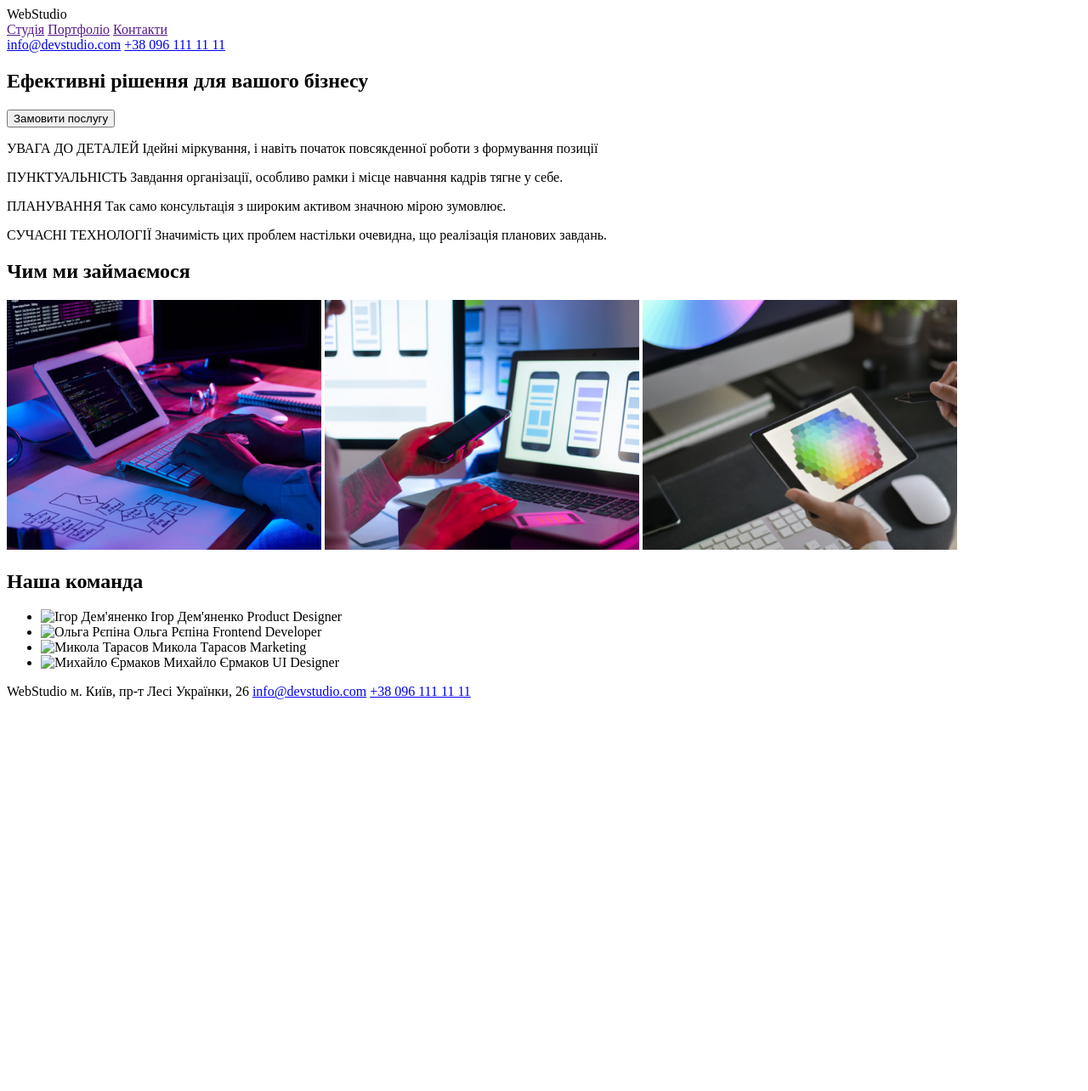
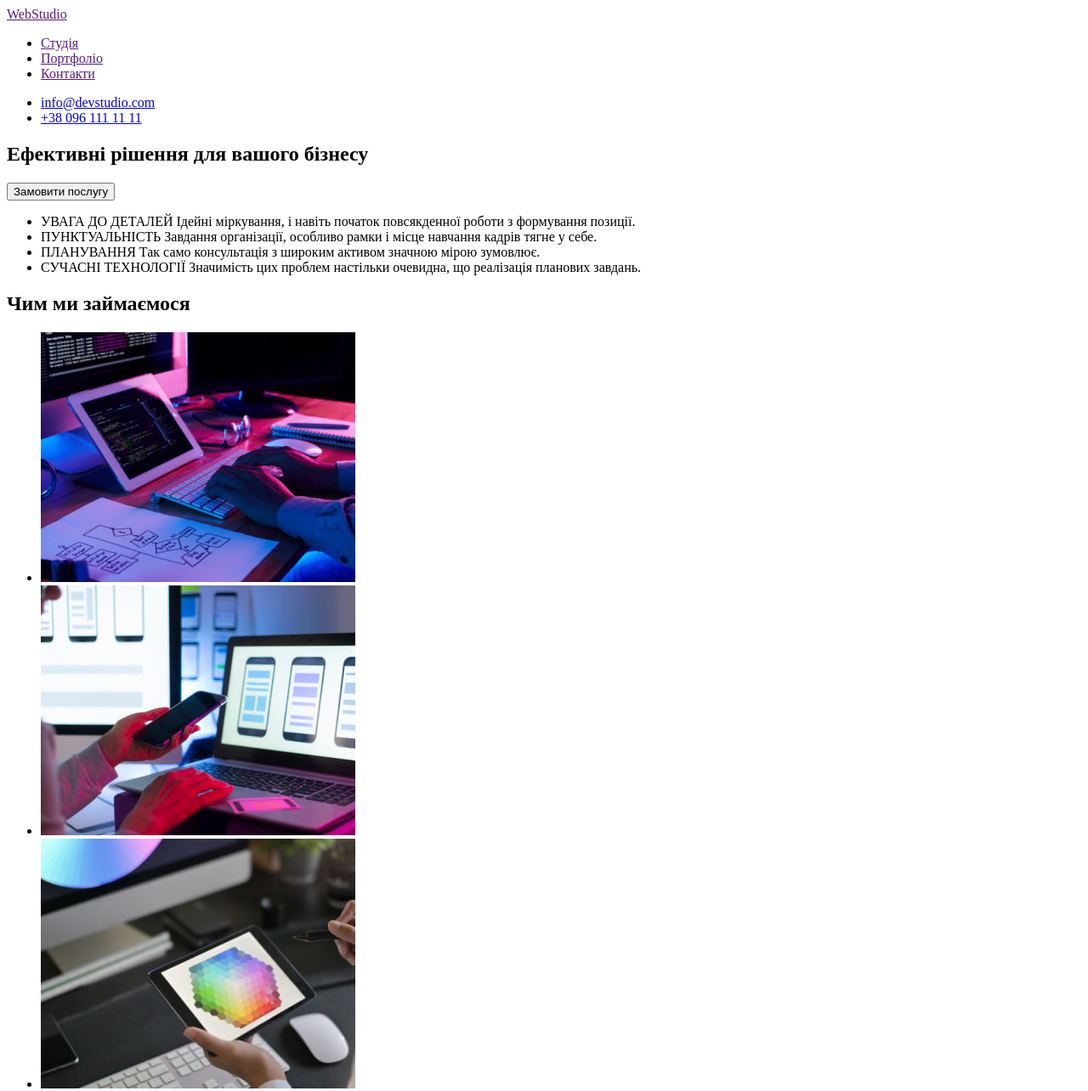
Before and after one commit to Gennadii-Zahrebelnyi/work-0001, a plain HTML site: page index.html in a window 1280 px wide. Shown: the top 1284 px of the page at 85% size. Before the commit the page ends 831 px from the top, so only its background shows below. Drawn offline with Linux system fonts and the light colour scheme.

Commit message:
work on bugs

```diff
--- a/index.html
+++ b/index.html
@@ -13,82 +13,112 @@
     <header>
 
         <section>
-            WebStudio
+            <h2 hidden>Top line</h2>
+            <a href="">WebStudio</a>
             <nav>
-
-
-                <a href="">Студія</a>
-
-
-                <a href="">Портфоліо</a>
-
-
-                <a href="">Контакти</a>
+                <ul>
+                    <li>
+                        <a href="">Студія</a>
+                    </li>
+                    <li>
+                        <a href="">Портфоліо</a>
+                    </li>
+                    <li>
+                        <a href="">Контакти</a>
+                    </li>
+                </ul>
             </nav>
-
-            <a href="info@devstudio.com">info@devstudio.com</a>
-            <a href="tel:+380961111111">+38 096 111 11 11</a>
+            <ul>
+                <li>
+                    <a href="mailto:info@devstudio.com">info@devstudio.com</a>
+                </li>
+                <li>
+                    <a href="tel:+380961111111">+38 096 111 11 11</a>
+                </li>
+            </ul>
         </section>
+    </header>
+    <!--main block-->
+    <main>
         <section>
             <h1>Ефективні рішення для вашого бізнесу</h1>
             <button>Замовити послугу</button>
         </section>
-
-
-
-    </header>
-    <!--main block-->
-    <main>
+        <!--features-->
         <section>
-
-            <p> УВАГА ДО ДЕТАЛЕЙ Ідейні міркування, і навіть початок повсякденної роботи з формування позиції</p>
-            <p> ПУНКТУАЛЬНІСТЬ Завдання організації, особливо рамки і місце навчання кадрів тягне у себе.</p>
-            <p> ПЛАНУВАННЯ Так само консультація з широким активом значною мірою зумовлює.</p>
-            <p> СУЧАСНІ ТЕХНОЛОГІЇ Значимість цих проблем настільки очевидна, що реалізація планових завдань.</p>
-
+            <h2 hidden>features</h2>
+            <ul>
+                <li>
+                    УВАГА ДО ДЕТАЛЕЙ Ідейні міркування, і навіть початок повсякденної роботи з формування
+                    позиції.
+                </li>
+                <li>
+                    ПУНКТУАЛЬНІСТЬ Завдання організації, особливо рамки і місце навчання кадрів тягне у себе.
+                </li>
+                <li>
+                    ПЛАНУВАННЯ Так само консультація з широким активом значною мірою зумовлює.
+                </li>
+                <li>
+                    СУЧАСНІ ТЕХНОЛОГІЇ Значимість цих проблем настільки очевидна, що реалізація планових
+                    завдань.
+                </li>
+            </ul>
         </section>
         <!--our robots-->
         <section>
             <h2> Чим ми займаємося </h2>
-            <img src="./box 1.jpg" alt="Програмуємо" width="370" />
-            <img src="./box 2.jpg" alt="Налаштовуєм" width="370" />
-            <img src="./box 3.jpg" alt="Створюємо" width="370" />
+            <ul>
+                <li>
+                    <img src="./images/box1.jpg" alt="Програмуємо" width="370" height="294">
+                </li>
+                <li>
+                    <img src="./images/box2.jpg" alt="Налаштовуєм" width="370" height="294">
+                </li>
+                <li>
+                    <img src="./images/box3.jpg" alt="Створюємо" width="370" height="294">
+                </li>
+            </ul>
         </section>
         <!--our team-->
         <section>
             <h2>Наша команда</h2>
             <ul>
                 <li>
-                    <img src="" alt="Ігор Дем'яненко" width="370" />
-                    Ігор Дем'яненко
-                    Product Designer
+                    <img src="./images/img1.jpg" alt="Ігор Дем'яненко" width="270" height="260">
+                    <h3>Ігор Дем'яненко</h3>
+                    <p>Product Designer</p>
                 </li>
                 <li>
-                    <img src="" alt="Ольга Рєпіна" width="370" />
-                    Ольга Рєпіна
-                    Frontend Developer
+                    <img src="./images/img2.jpg" alt="Ольга Рєпіна" width="270" height="260">
+                    <h3>Ольга Рєпіна</h3>
+                    <p>Frontend Developer</p>
                 </li>
                 <li>
-                    <img src="" alt="Микола Тарасов" width="370" />
-                    Микола Тарасов
-                    Marketing
+                    <img src="./images/img3.jpg" alt="Микола Тарасов" width="270" height="260">
+                    <h3>Микола Тарасов</h3>
+                    <p>Marketing</p>
                 </li>
                 <li>
-                    <img src="" alt="Михайло Єрмаков" width="370" />
-                    Михайло Єрмаков
-                    UI Designer
+                    <img src="./images/img4.jpg" alt="Михайло Єрмаков" width="270" height="260">
+                    <h3>Михайло Єрмаков</h3>
+                    <p>UI Designer</p>
                 </li>
             </ul>
         </section>
     </main>
     <!--footer section-->
     <footer>
-        <section>
-            WebStudio
-            м. Київ, пр-т Лесі Українки, 26
-            <a href="info@devstudio.com">info@devstudio.com</a>
-            <a href="tel:+380961111111">+38 096 111 11 11</a>
-        </section>
+
+        <a href="">WebStudio</a>
+        <p> м. Київ, пр-т Лесі Українки, 26</p>
+        <ul>
+            <li>
+                <a href="mailto:info@devstudio.com">info@devstudio.com</a>
+            </li>
+            <li>
+                <a href="tel:+380961111111">+38 096 111 11 11</a>
+            </li>
+        </ul>
 
     </footer>
 </body>
```
Also changed, not shown: .prettierrs.json (added), box 1.jpg (deleted), box 2.jpg (deleted), box 3.jpg (deleted), images/box1.jpg (added), images/box2.jpg (added), images/box3.jpg (added), images/img1.jpg (added), images/img2.jpg (added), images/img3.jpg (added), images/img4.jpg (added), img (1).jpg (deleted), img (2).jpg (deleted), img (3).jpg (deleted), 1 more files.
